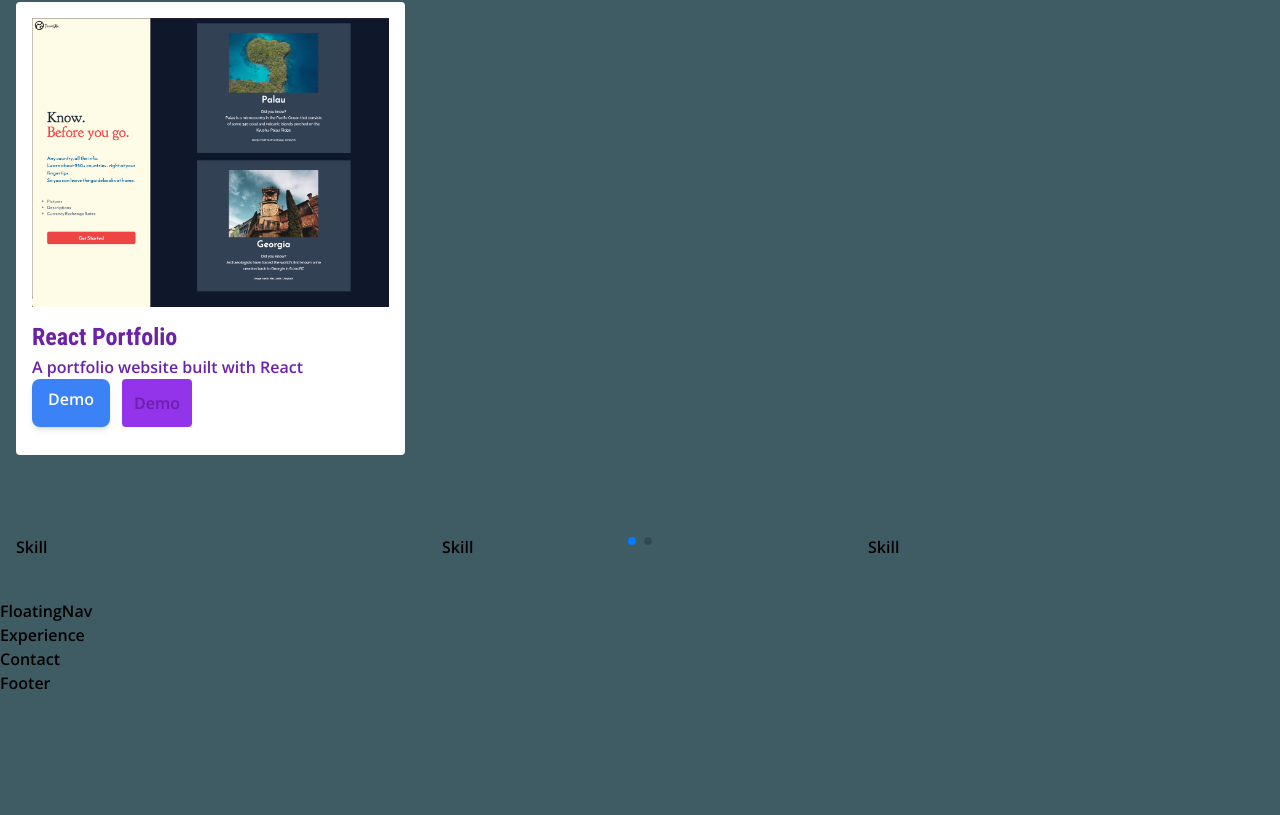
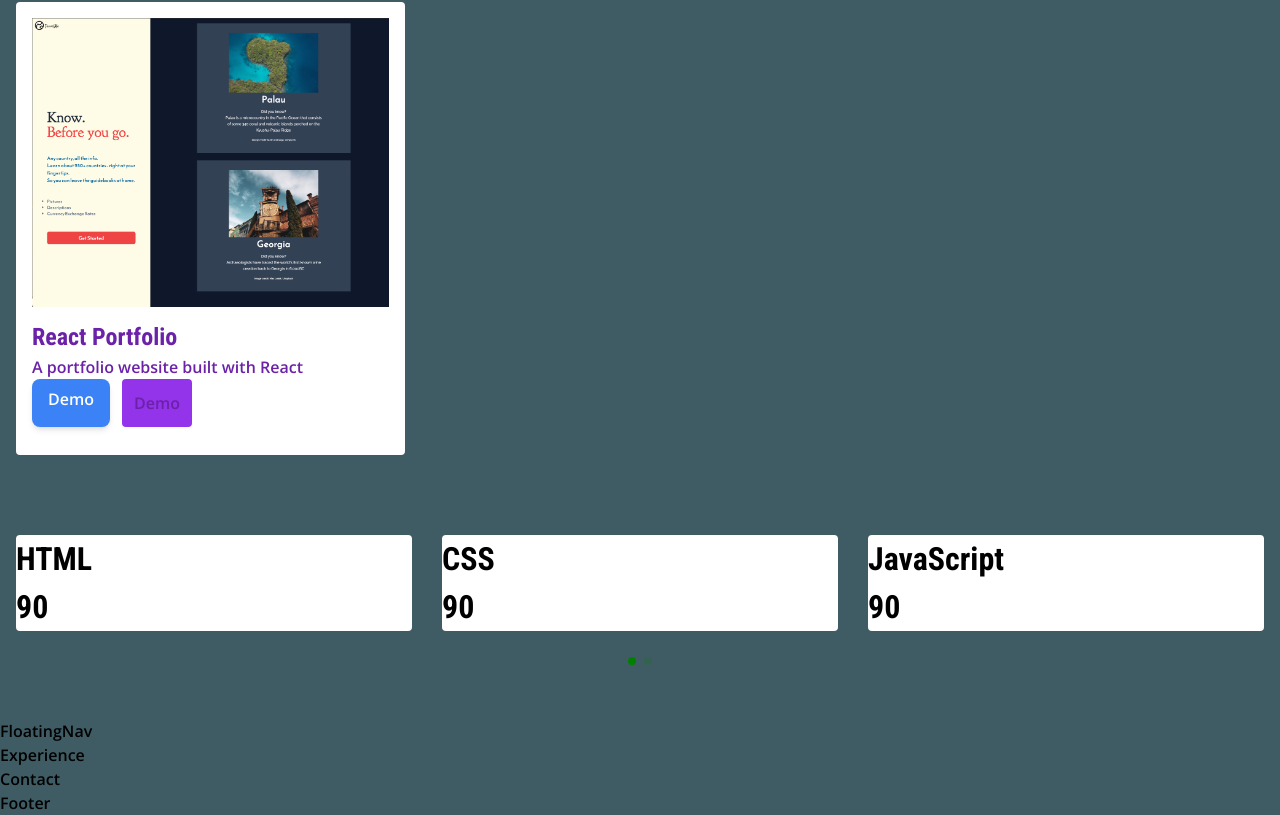
Before and after one commit to johnxlai/2023-portfolio, a React (Create React App) app: page / in a window 1280 px wide. Shown: the part 2900-3715 px from the top of the page. Before the commit the page ends 3595 px from the top, so only its background shows below. Built offline with nearby package versions, Linux system fonts and the light colour scheme.

Commit message:
Add swiper style

```diff
--- a/src/components/sections/skills/Skill.js
+++ b/src/components/sections/skills/Skill.js
@@ -1,7 +1,12 @@
-import React from 'react';
+import Card from '../../card/Card';
 
-const Skill = () => {
-  return <div>Skill</div>;
+const Skill = ({ skill }) => {
+  return (
+    <Card className="bg-white rounded">
+      <h3>{skill.title}</h3>
+      <h3>{skill.level}</h3>
+    </Card>
+  );
 };
 
 export default Skill;
--- a/src/components/sections/skills/Skills.js
+++ b/src/components/sections/skills/Skills.js
@@ -21,6 +21,7 @@ const Skills = () => {
         slidesPerView={3}
         spaceBetween={30}
         freeMode={true}
+        grabCursor={true}
         pagination={{
           clickable: true,
         }}
@@ -29,7 +30,7 @@ const Skills = () => {
         {SkillsData.map((skill) => {
           return (
             <SwiperSlide key={skill.id}>
-              <Skill />
+              <Skill skill={skill} />
             </SwiperSlide>
           );
         })}
--- a/src/index.scss
+++ b/src/index.scss
@@ -7,6 +7,7 @@
 @import 'animate.css';
 
 @import './styles/custom.scss';
+@import './styles/swiper.scss';
 
 @layer components {
   .navbar {
--- /dev/null
+++ b/src/styles/swiper.scss
@@ -0,0 +1,11 @@
+.swiper {
+  height: fit-content;
+  padding-bottom: 3rem !important;
+}
+// .swiper-pagination {
+//   bottom: -33px;
+// }
+
+.swiper-pagination-bullet {
+  background-color: green !important;
+}
```
